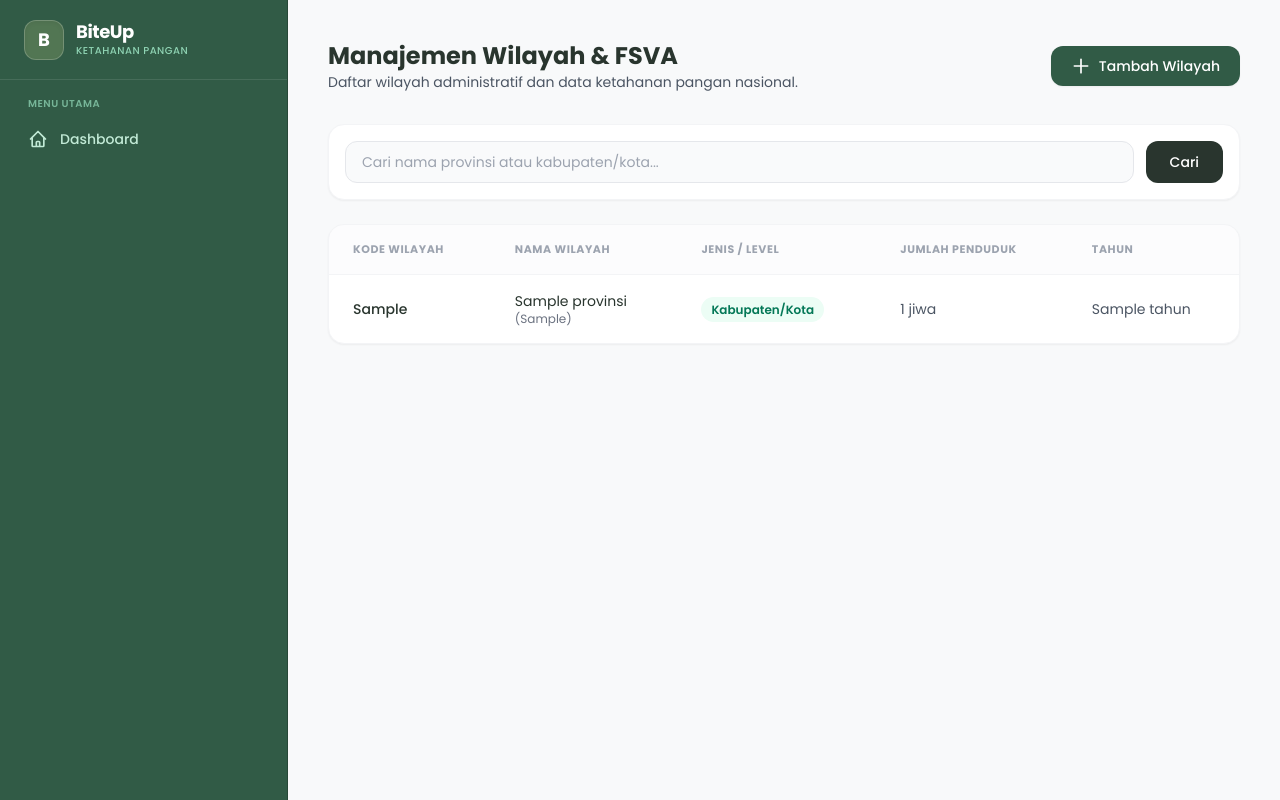
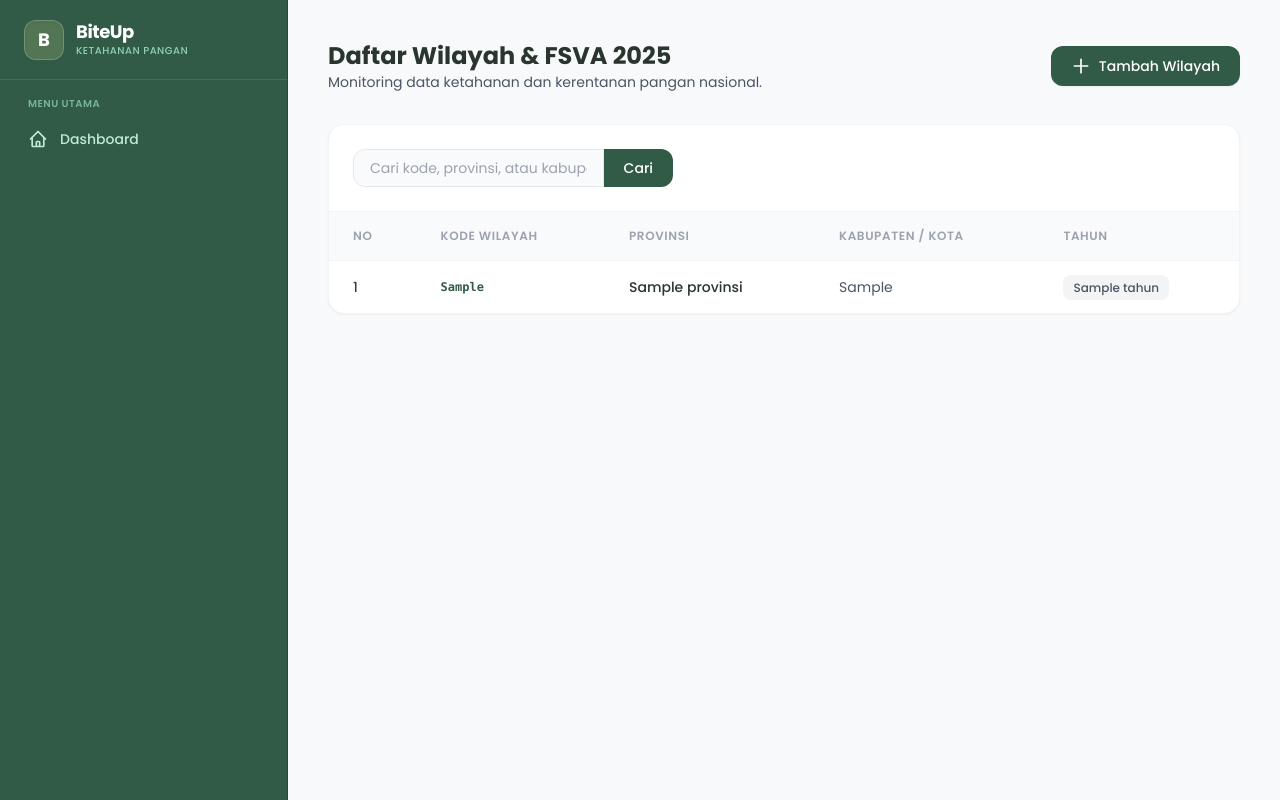
Before and after one commit to AdindaSN/BiteUp, a Laravel app: template resources/views/wilayah/index.blade.php in a window 1280 px wide. Run offline with Laravel 12, Linux system fonts and the light colour scheme; the template is opened without the code that fills it: most values are stand-ins (such as "Sample title", 1, 10 or a date in 2020); parts of the project's set-up code (start-up, migrations or seed data) failed here and were passed over; some libraries are stand-ins or nearby versions.

Commit message:
feat: implementasi melihat daftar wilayah (PBI-006)

```diff
--- a/app/Http/Controllers/WilayahController.php
+++ b/app/Http/Controllers/WilayahController.php
@@ -11,6 +11,7 @@ class WilayahController extends Controller
 {
     $query = Wilayah::query();
 
+    // Fitur pencarian berdasarkan kode, provinsi, atau kabupaten/kota
     if ($request->filled('cari')) {
         $keyword = $request->cari;
         $query->where('provinsi', 'like', '%' . $keyword . '%')
@@ -23,6 +24,7 @@ class WilayahController extends Controller
         ->withQueryString();
 
     return view('wilayah.index', compact('wilayah'));
+
     }
 
     public function create()
--- a/resources/views/wilayah/index.blade.php
+++ b/resources/views/wilayah/index.blade.php
@@ -1,88 +1,92 @@
 @extends('layouts.app')
 
-@section('title', 'Manajemen Wilayah')
+@section('title', 'Daftar Wilayah & FSVA')
 
 @section('content')
 <div class="flex-1 p-6 lg:p-10 overflow-y-auto">
 
+    <!-- HEADER & TOMBOL TAMBAH -->
+    <div class="flex flex-col md:flex-row md:items-center md:justify-between mb-8 gap-4">
+        <div>
+            <h1 class="text-2xl font-bold text-[#29352E]">Daftar Wilayah & FSVA 2025</h1>
+            <p class="text-sm text-gray-600">Monitoring data ketahanan dan kerentanan pangan nasional.</p>
+        </div>
+        <a href="{{ route('wilayah.create') }}"
+           class="inline-flex items-center justify-center px-5 py-2.5 bg-[#315B46] hover:bg-[#274837] text-white rounded-xl text-sm font-medium transition shadow-sm">
+            <svg class="w-5 h-5 mr-2" fill="none" stroke="currentColor" viewBox="0 0 24 24">
+                <path stroke-linecap="round" stroke-linejoin="round" stroke-width="2" d="M12 4v16m8-8H4"></path>
+            </svg>
+            Tambah Wilayah
+        </a>
+    </div>
+
     <!-- NOTIFIKASI SUKSES -->
-    @if(request()->has('sukses') || session('success'))
-        <div class="mb-6 p-4 bg-emerald-500 text-white rounded-xl shadow-lg font-bold flex items-center justify-between">
-            <span>🎉 {{ session('success') ?? 'Wilayah berhasil ditambahkan!' }}</span>
-            <a href="{{ route('wilayah.index') }}" class="text-white hover:underline text-xs bg-emerald-600 px-2 py-1 rounded">Tutup</a>
+    @if(session('success'))
+        <div class="mb-6 p-4 bg-emerald-50 text-emerald-700 rounded-xl border border-emerald-200 text-sm flex items-center justify-between">
+            <span>{{ session('success') }}</span>
         </div>
     @endif
 
-    <!-- HEADER SECTION -->
-    <div class="flex flex-col md:flex-row md:items-center md:justify-between gap-4 mb-8">
-        <div>
-            <h1 class="text-2xl font-bold text-[#29352E]">Manajemen Wilayah & FSVA</h1>
-            <p class="text-sm text-gray-600">Daftar wilayah administratif dan data ketahanan pangan nasional.</p>
-        </div>
-        <div>
-            <a href="{{ route('wilayah.create') }}"
-               class="inline-flex items-center gap-2 bg-[#315B46] hover:bg-[#274837] text-white px-5 py-2.5 rounded-xl font-medium text-sm transition shadow-sm">
-                <svg class="w-5 h-5" fill="none" stroke="currentColor" viewBox="0 0 24 24">
-                    <path stroke-linecap="round" stroke-linejoin="round" stroke-width="2" d="M12 4v16m8-8H4" />
-                </svg>
-                <span>Tambah Wilayah</span>
-            </a>
-        </div>
-    </div>
+    <!-- CARD KONTEN UTAMA -->
+    <div class="bg-white rounded-2xl shadow-sm border border-gray-100 overflow-hidden">
 
-    <!-- SEARCH & FILTER BAR -->
-    <div class="bg-white p-4 rounded-2xl shadow-sm border border-gray-100 mb-6">
-        <form action="{{ route('wilayah.index') }}" method="GET" class="flex flex-col sm:flex-row gap-3">
-            <div class="flex-1">
+        <!-- PENCARIAN -->
+        <div class="p-6 border-b border-gray-100 flex flex-col sm:flex-row justify-between gap-4">
+            <form action="{{ route('wilayah.index') }}" method="GET" class="flex w-full sm:w-80">
                 <input type="text"
                        name="cari"
                        value="{{ request('cari') }}"
-                       placeholder="Cari nama provinsi atau kabupaten/kota..."
-                       class="w-full px-4 py-2.5 bg-gray-50 border border-gray-200 rounded-xl text-sm focus:outline-none focus:border-[#315B46] transition">
-            </div>
-            <button type="submit" class="bg-[#29352E] hover:bg-black text-white px-6 py-2.5 rounded-xl text-sm font-medium transition">
-                Cari
-            </button>
-        </form>
-    </div>
+                       placeholder="Cari kode, provinsi, atau kabupaten/kota..."
+                       class="w-full px-4 py-2 bg-gray-50 border border-gray-200 rounded-l-xl text-sm focus:outline-none focus:border-[#315B46] transition">
+                <button type="submit"
+                        class="px-5 bg-[#315B46] hover:bg-[#274837] text-white rounded-r-xl text-sm font-medium transition">
+                    Cari
+                </button>
+            </form>
+        </div>
 
-    <!-- TABEL DATA WILAYAH -->
-    <div class="bg-white rounded-2xl shadow-sm border border-gray-100 overflow-hidden">
+        <!-- TABEL DATA -->
         <div class="overflow-x-auto">
             <table class="w-full text-left border-collapse">
                 <thead>
-                    <tr class="border-b border-gray-100 text-[11px] font-semibold uppercase tracking-wider text-gray-400 bg-gray-50/50">
-                        <th class="py-4 px-6">Kode Wilayah</th>
-                        <th class="py-4 px-6">Nama Wilayah</th>
-                        <th class="py-4 px-6">Jenis / Level</th>
-                        <th class="py-4 px-6">Jumlah Penduduk</th>
-                        <th class="py-4 px-6">Tahun</th>
+                    <tr class="bg-gray-50 text-gray-400 text-xs uppercase tracking-wider border-b border-gray-100">
+                        <th class="py-4 px-6 font-semibold">No</th>
+                        <th class="py-4 px-6 font-semibold">Kode Wilayah</th>
+                        <th class="py-4 px-6 font-semibold">Provinsi</th>
+                        <th class="py-4 px-6 font-semibold">Kabupaten / Kota</th>
+                        <th class="py-4 px-6 font-semibold">Tahun</th>
                     </tr>
                 </thead>
-                <tbody class="divide-y divide-gray-100 text-sm text-[#29352E]">
-                    @forelse($wilayah as $item)
+                <tbody class="divide-y divide-gray-100 text-sm text-gray-600">
+                    @forelse($wilayah as $index => $item)
                         <tr class="hover:bg-gray-50/50 transition">
-                            <td class="py-4 px-6 font-medium">{{ $item->kode_wilayah }}</td>
-                            <td class="py-4 px-6">
+                            <td class="py-4 px-6 font-medium text-gray-700">
+                                {{ $wilayah->firstItem() + $index }}
+                            </td>
+                            <td class="py-4 px-6 font-mono text-xs text-[#315B46] font-semibold">
+                                {{ $item->kode_wilayah }}
+                            </td>
+                            <td class="py-4 px-6 font-medium text-[#29352E]">
                                 {{ $item->provinsi }}
-                                @if($item->kabupaten_kota && $item->kabupaten_kota !== '-')
-                                    <span class="text-gray-500 text-xs block">({{ $item->kabupaten_kota }})</span>
-                                @endif
                             </td>
                             <td class="py-4 px-6">
-                                <span class="px-2.5 py-1 text-xs font-semibold bg-emerald-50 text-emerald-700 rounded-full">
-                                    {{ $item->kabupaten_kota === '-' ? 'Provinsi' : 'Kabupaten/Kota' }}
+                                {{ $item->kabupaten_kota }}
+                            </td>
+                            <td class="py-4 px-6">
+                                <span class="px-2.5 py-1 bg-gray-100 text-gray-600 rounded-lg text-xs font-medium">
+                                    {{ $item->tahun ?? '2025' }}
                                 </span>
                             </td>
-                            <td class="py-4 px-6 text-gray-600">
-                                {{ isset($item->jumlah_penduduk) && $item->jumlah_penduduk ? number_format($item->jumlah_penduduk, 0, ',', '.') . ' jiwa' : '-' }}
-                            </td>
-                            <td class="py-4 px-6 text-gray-600">{{ $item->tahun ?? 2025 }}</td>
                         </tr>
                     @empty
                         <tr>
-                            <td colspan="5" class="text-center py-8 text-gray-400 text-sm">
-                                Belum ada data wilayah yang tersedia.
+                            <td colspan="5" class="py-12 text-center text-gray-400">
+                                <div class="flex flex-col items-center justify-center space-y-2">
+                                    <svg class="w-10 h-10 text-gray-300" fill="none" stroke="currentColor" viewBox="0 0 24 24">
+                                        <path stroke-linecap="round" stroke-linejoin="round" stroke-width="1.5" d="M20 13V6a2 2 0 00-2-2H6a2 2 0 00-2 2v7m16 0v5a2 2 0 01-2 2H6a2 2 0 01-2-2v-5m16 0h-2.586a1 1 0 00-.707.293l-2.414 2.414a1 1 0 01-.707.293h-3.172a1 1 0 01-.707-.293l-2.414-2.414A1 1 0 006.586 13H4"></path>
+                                    </svg>
+                                    <p class="text-sm font-medium text-gray-500">Belum ada data wilayah FSVA yang terdaftar.</p>
+                                </div>
                             </td>
                         </tr>
                     @endforelse
@@ -90,12 +94,13 @@
             </table>
         </div>
 
-        <!-- PAGINATION -->
+        <!-- PAGINASI -->
         @if($wilayah->hasPages())
-            <div class="p-4 border-t border-gray-100">
+            <div class="p-6 border-t border-gray-100">
                 {{ $wilayah->links() }}
             </div>
         @endif
+
     </div>
 
 </div>
--- /dev/null
+++ b/routes/api.php
@@ -0,0 +1,11 @@
+<?php
+
+use App\Http\Controllers\Api\WilayahApiController;
+use Illuminate\Http\Request;
+use Illuminate\Support\Facades\Route;
+
+// API endpoint untuk fitur Data Wilayah (PBI-005)
+Route::prefix('wilayah')->name('api.wilayah.')->group(function () {
+    Route::get('/',  [WilayahApiController::class, 'index'])->name('index');
+    Route::post('/', [WilayahApiController::class, 'store'])->name('store');
+});
```
Also changed, not shown: app/Http/Controllers/Api/WilayahApiController.php (added, +54 -0 lines), app/Http/Requests/StoreWilayahRequest.php (added, +65 -0 lines), tests/Feature/WilayahTest.php (added, +258 -0 lines), database/migrations/2026_11_12_000001_create_wilayah_table.php (added). Lines whose indentation alone changed are shown as unchanged.
